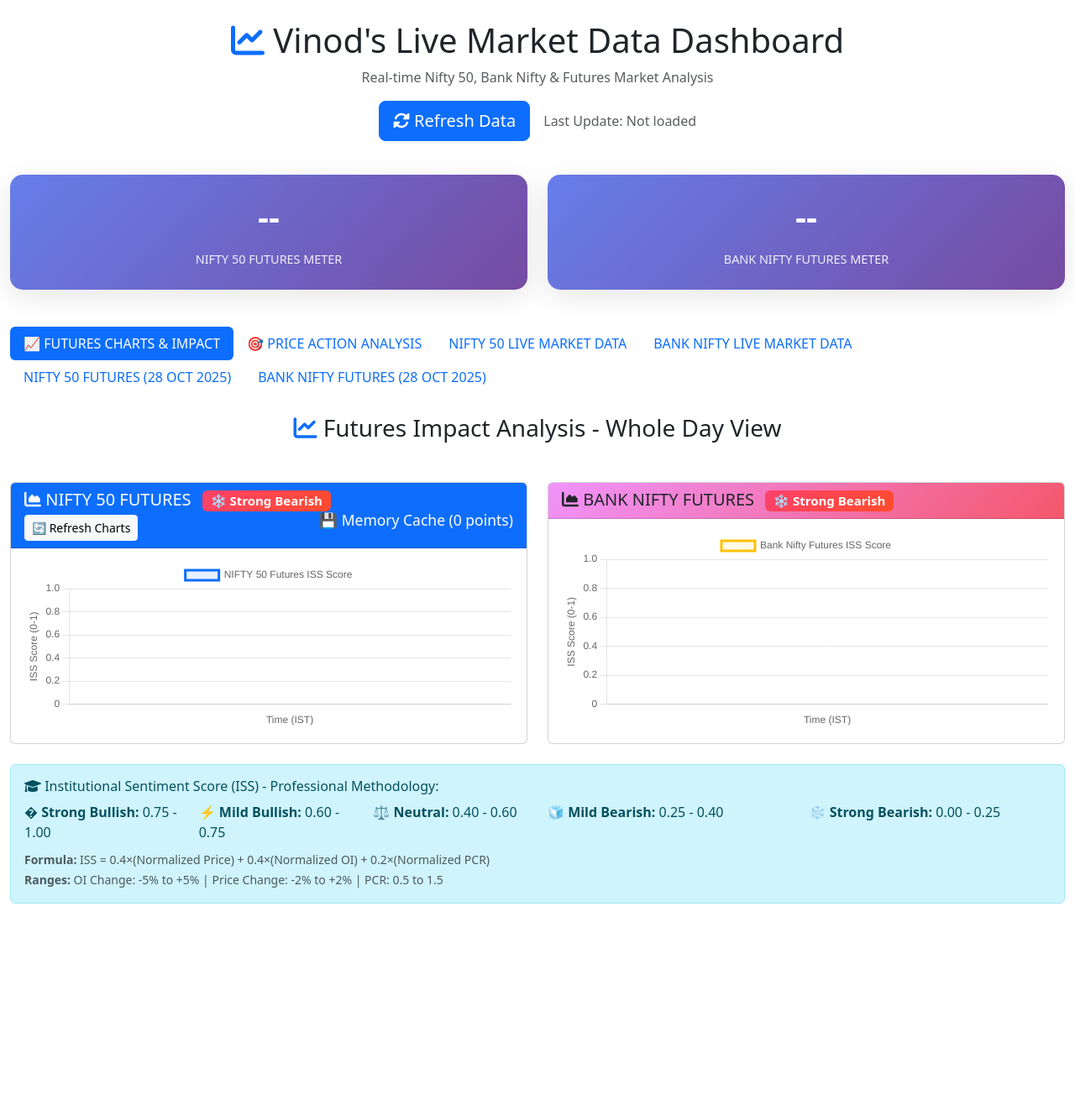
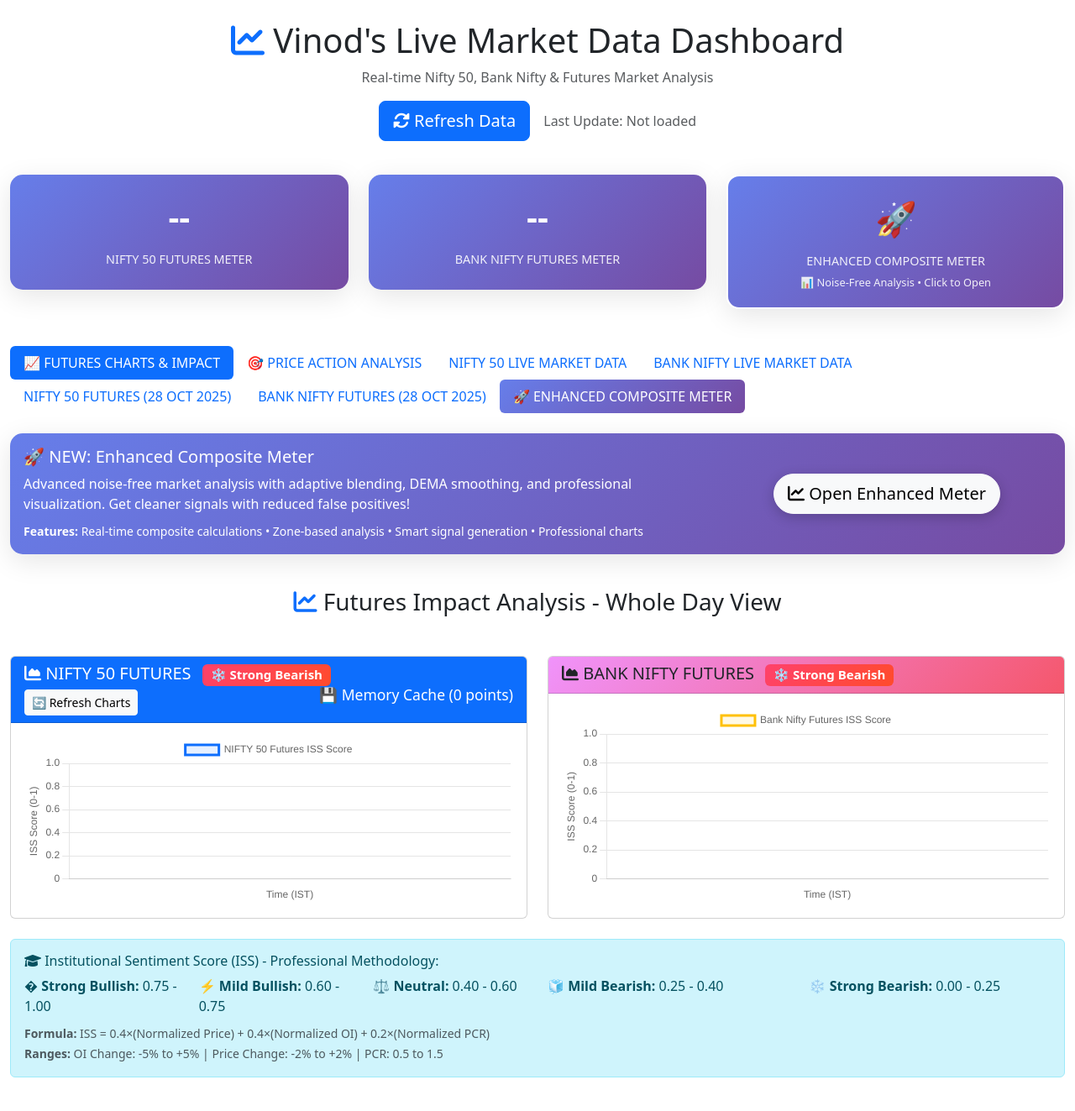
Before and after one commit to vinodvhinthada/instituianal_data_historical, a Flask app: page / in a window 1280 px wide. Shown: the whole page at 84% size. Before the commit the page ends 1076 px from the top, so only its background shows below. Run offline with Flask 3, Linux system fonts and the light colour scheme; data that the repository does not hold is empty; some libraries are stand-ins or nearby versions.

Commit message:
Add files via upload

```diff
--- a/templates/index.html
+++ b/templates/index.html
@@ -110,18 +110,25 @@
 
         <!-- Meter Cards -->
         <div class="row mb-4">
-            <div class="col-md-6">
+            <div class="col-md-4">
                 <div class="meter-card" id="niftyMeter">
                     <div class="meter-value">--</div>
                     <div class="meter-status">NIFTY 50 FUTURES METER</div>
                     <div class="meter-action" style="font-size: 0.8em; margin-top: 5px; opacity: 0.9;"></div>
                 </div>
             </div>
-            <div class="col-md-6">
+            <div class="col-md-4">
                 <div class="meter-card" id="bankMeter">
                     <div class="meter-value">--</div>
                     <div class="meter-status">BANK NIFTY FUTURES METER</div>
                     <div class="meter-action" style="font-size: 0.8em; margin-top: 5px; opacity: 0.9;"></div>
+                </div>
+            </div>
+            <div class="col-md-4">
+                <div class="meter-card" id="enhancedMeter" onclick="window.open('/enhanced-meter', '_blank')" style="cursor: pointer; background: linear-gradient(135deg, #667eea 0%, #764ba2 100%); transition: transform 0.2s; border: 2px solid #fff;" onmouseover="this.style.transform='scale(1.05)'" onmouseout="this.style.transform='scale(1)'">
+                    <div class="meter-value">🚀</div>
+                    <div class="meter-status">ENHANCED COMPOSITE METER</div>
+                    <div class="meter-action" style="font-size: 0.8em; margin-top: 5px; opacity: 0.9;">📊 Noise-Free Analysis • Click to Open</div>
                 </div>
             </div>
         </div>
@@ -158,7 +165,32 @@
                     BANK NIFTY FUTURES (28 OCT 2025)
                 </button>
             </li>
+            <li class="nav-item" role="presentation">
+                <button class="nav-link" id="enhanced-meter-tab" onclick="window.open('/enhanced-meter', '_blank')" type="button" style="background: linear-gradient(135deg, #667eea 0%, #764ba2 100%); color: white; border: none;">
+                    🚀 ENHANCED COMPOSITE METER
+                </button>
+            </li>
         </ul>
+
+        <!-- Enhanced Meter Highlight -->
+        <div class="row mb-4">
+            <div class="col-12">
+                <div class="alert alert-info" style="background: linear-gradient(135deg, #667eea 0%, #764ba2 100%); color: white; border: none; border-radius: 15px; box-shadow: 0 8px 32px rgba(0,0,0,0.1);">
+                    <div class="row align-items-center">
+                        <div class="col-md-8">
+                            <h5 class="alert-heading mb-2">🚀 NEW: Enhanced Composite Meter</h5>
+                            <p class="mb-2">Advanced noise-free market analysis with adaptive blending, DEMA smoothing, and professional visualization. Get cleaner signals with reduced false positives!</p>
+                            <small><strong>Features:</strong> Real-time composite calculations • Zone-based analysis • Smart signal generation • Professional charts</small>
+                        </div>
+                        <div class="col-md-4 text-center">
+                            <button class="btn btn-light btn-lg" onclick="window.open('/enhanced-meter', '_blank')" style="border-radius: 25px; box-shadow: 0 4px 15px rgba(0,0,0,0.2);">
+                                <i class="fas fa-chart-line"></i> Open Enhanced Meter
+                            </button>
+                        </div>
+                    </div>
+                </div>
+            </div>
+        </div>
 
         <!-- Tab Content -->
         <div class="tab-content" id="dataTabsContent">
```
